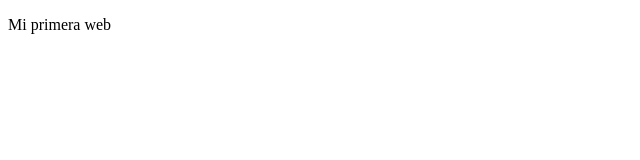
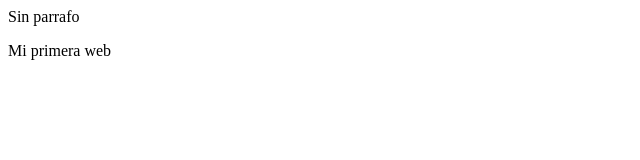
Before and after one commit to anamayela/RetoAprendeHTML, a plain HTML site: page index.html in a window 1280 px wide. Shown: the whole page, without its empty margins (0-640 px from the left). Drawn offline with Linux system fonts and the light colour scheme.

Commit message:
Update index.html

```diff
--- a/index.html
+++ b/index.html
@@ -5,7 +5,7 @@
         <title>New Webpage</title>
     </head>
     <body>
-
+        Sin parrafo
 <p>Mi primera web</p>
 
     </body>
```
